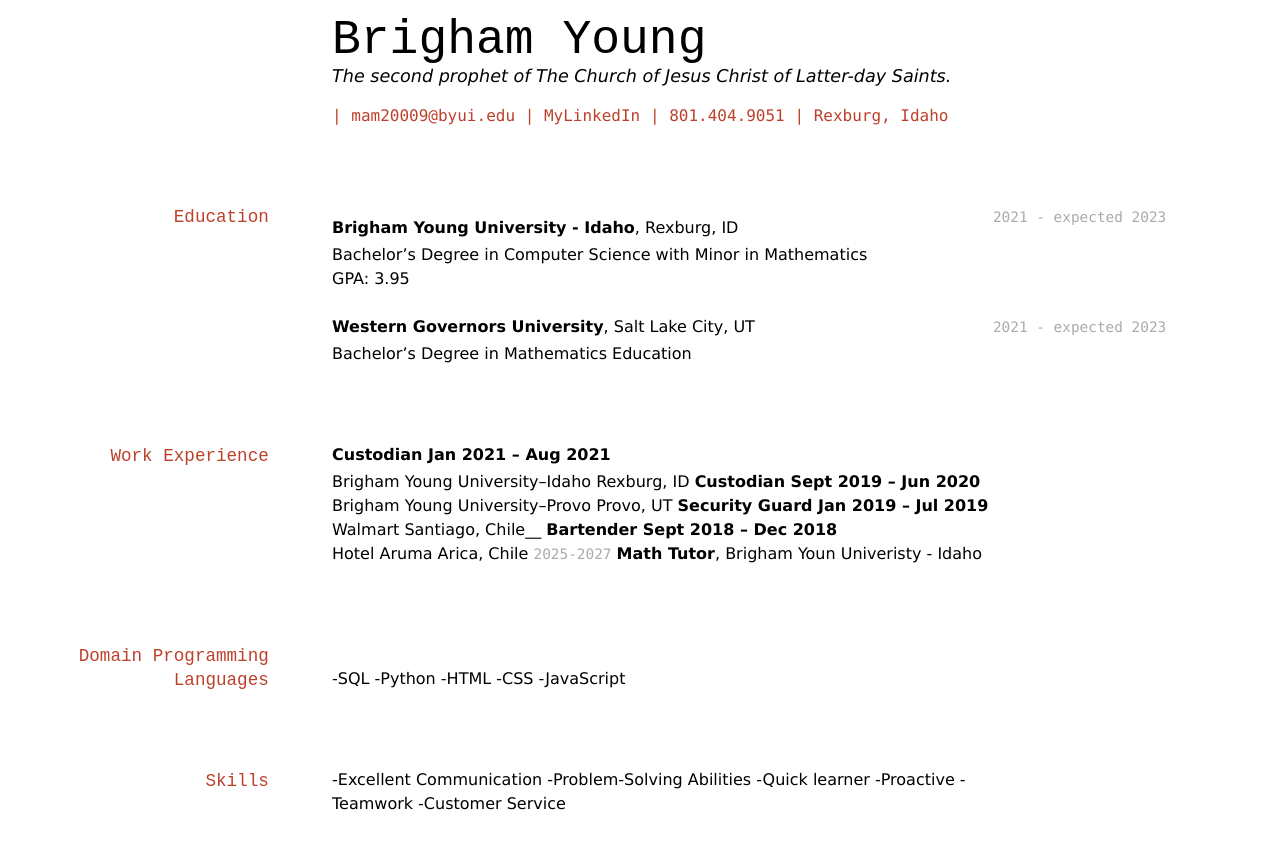
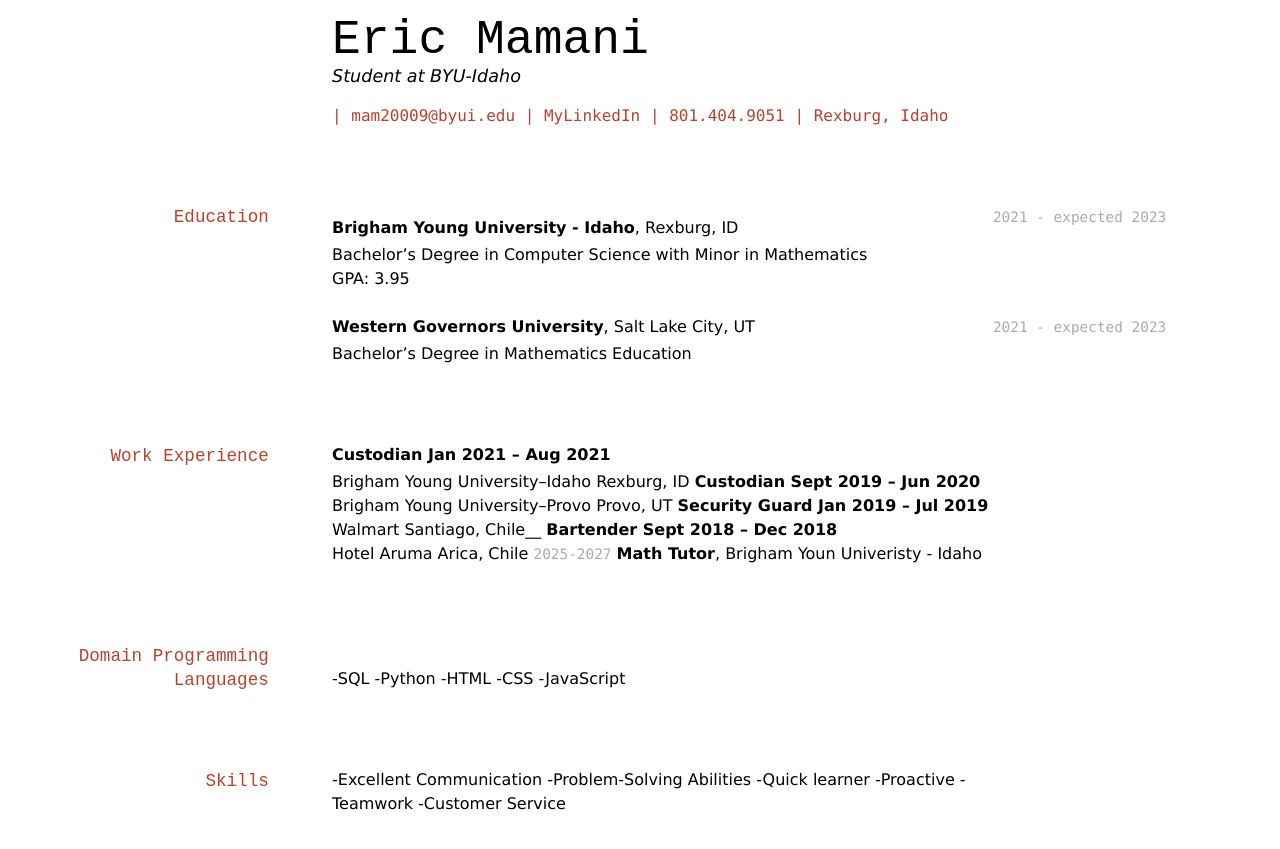
Before and after one commit to byuids-resumes/Eric_Mamani_Resume-1, a Jekyll site: the page built from docs/index.md, in a window 1280 px wide. Shown: the top 849 px of the page. Built offline with Jekyll 4.4.1, drawn with Linux system fonts in a browser that asks for light colours.

Commit message:
Update index.md

```diff
--- a/docs/index.md
+++ b/docs/index.md
@@ -1,9 +1,9 @@
 ---
 layout: cv
-title: Brigham Young's Resume
+title: Eric's Resume
 ---
-# Brigham Young
-The second prophet of The Church of Jesus Christ of Latter-day Saints.
+# Eric Mamani
+Student at BYU-Idaho
 
 <div id="webaddress">
 | mam20009@byui.edu
```
